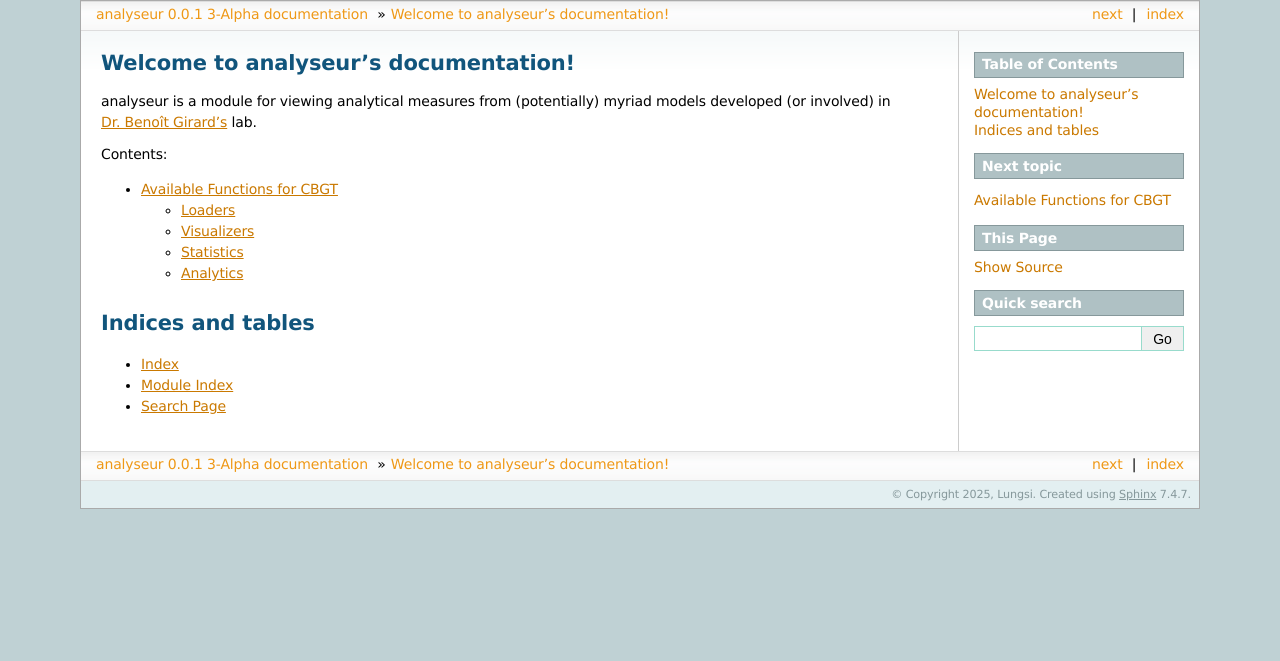
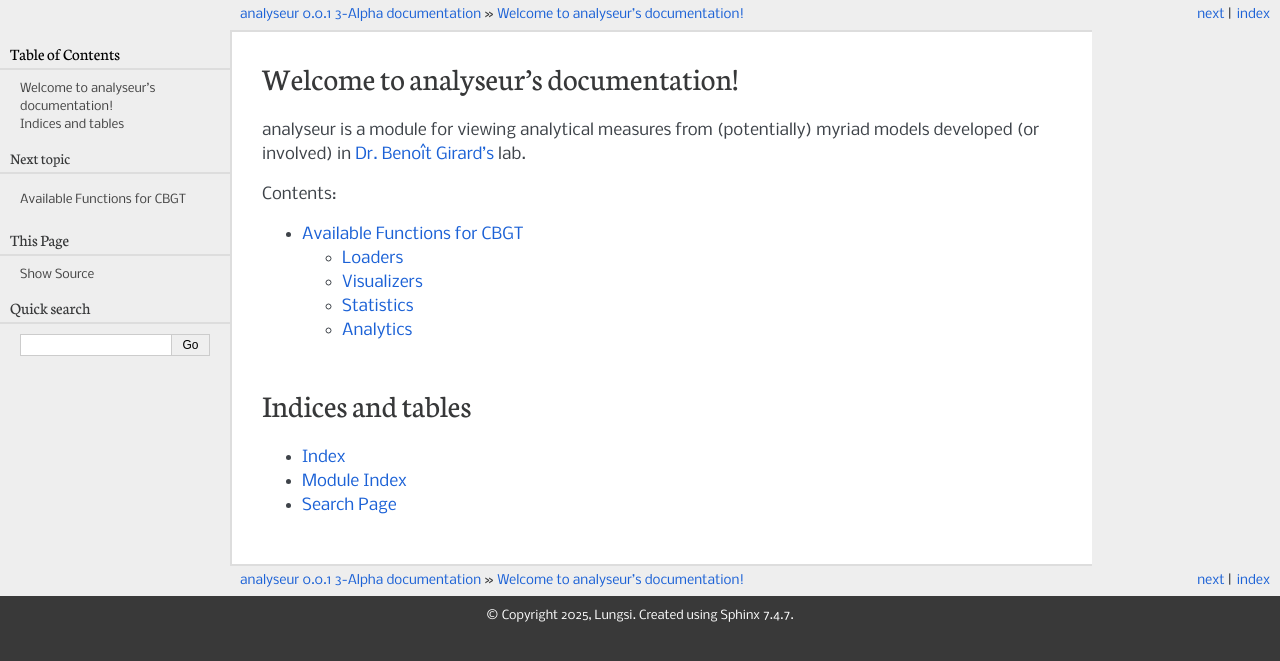
Before and after one commit to neuralmodelling/analyseur, a Sphinx documentation site: the page built from docs/index.rst, in a window 1280 px wide. Shown: the top 661 px of the page. Built offline with Sphinx 7.4.7, drawn with Linux system fonts in a browser that asks for light colours.

Commit message:
try templates

```diff
--- a/docs/conf.py
+++ b/docs/conf.py
@@ -70,7 +70,7 @@ autodoc_mock_imports = [
 # The theme to use for HTML and HTML Help pages.  See the documentation for
 # a list of builtin themes.
 # https://www.sphinx-doc.org/en/master/usage/theming.html#builtin-themes
-html_theme = 'sphinxdoc'
+html_theme = 'pyramid'
 
 html_theme_options = {
     "body_min_width": "70%",
```
